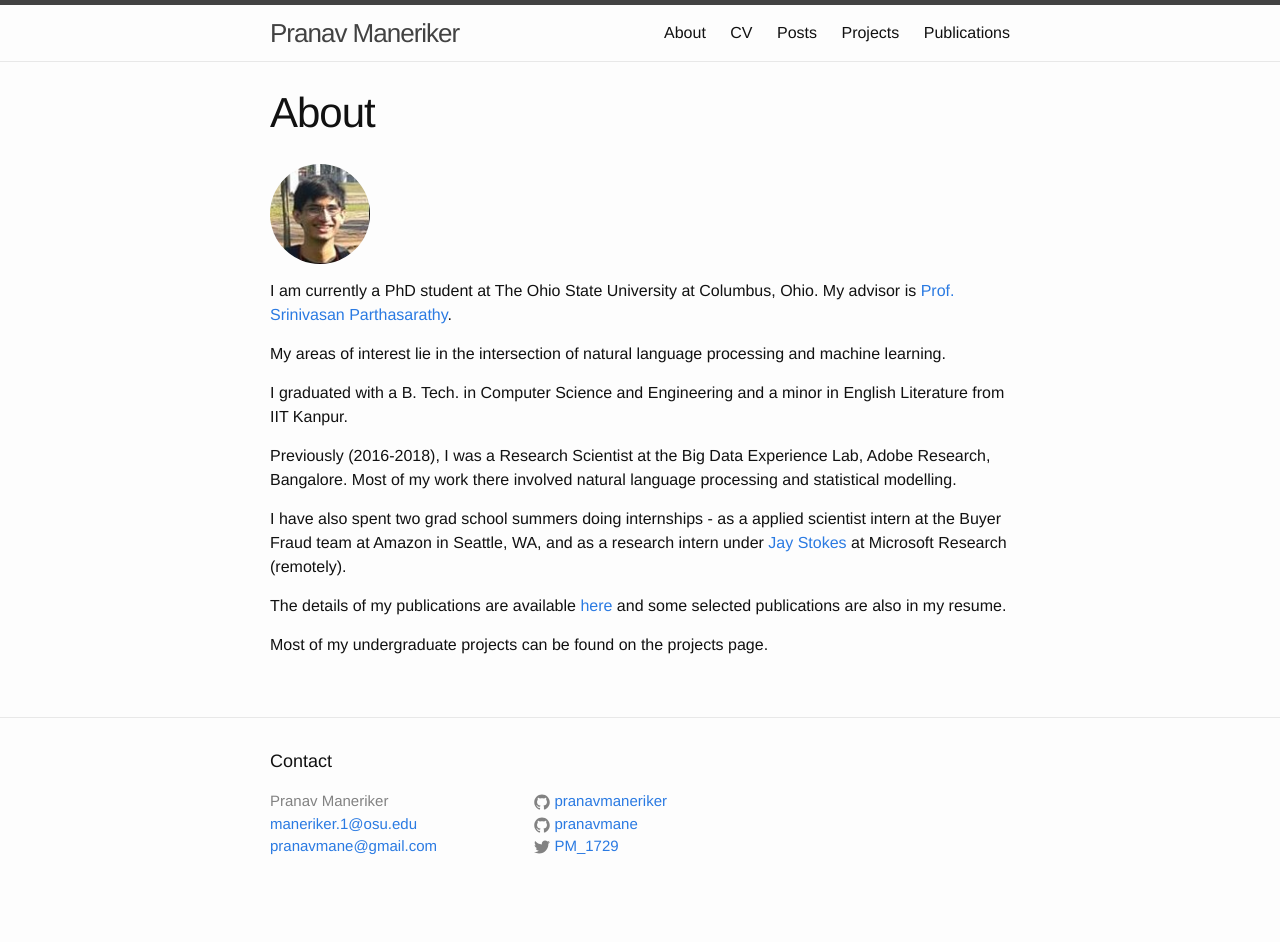
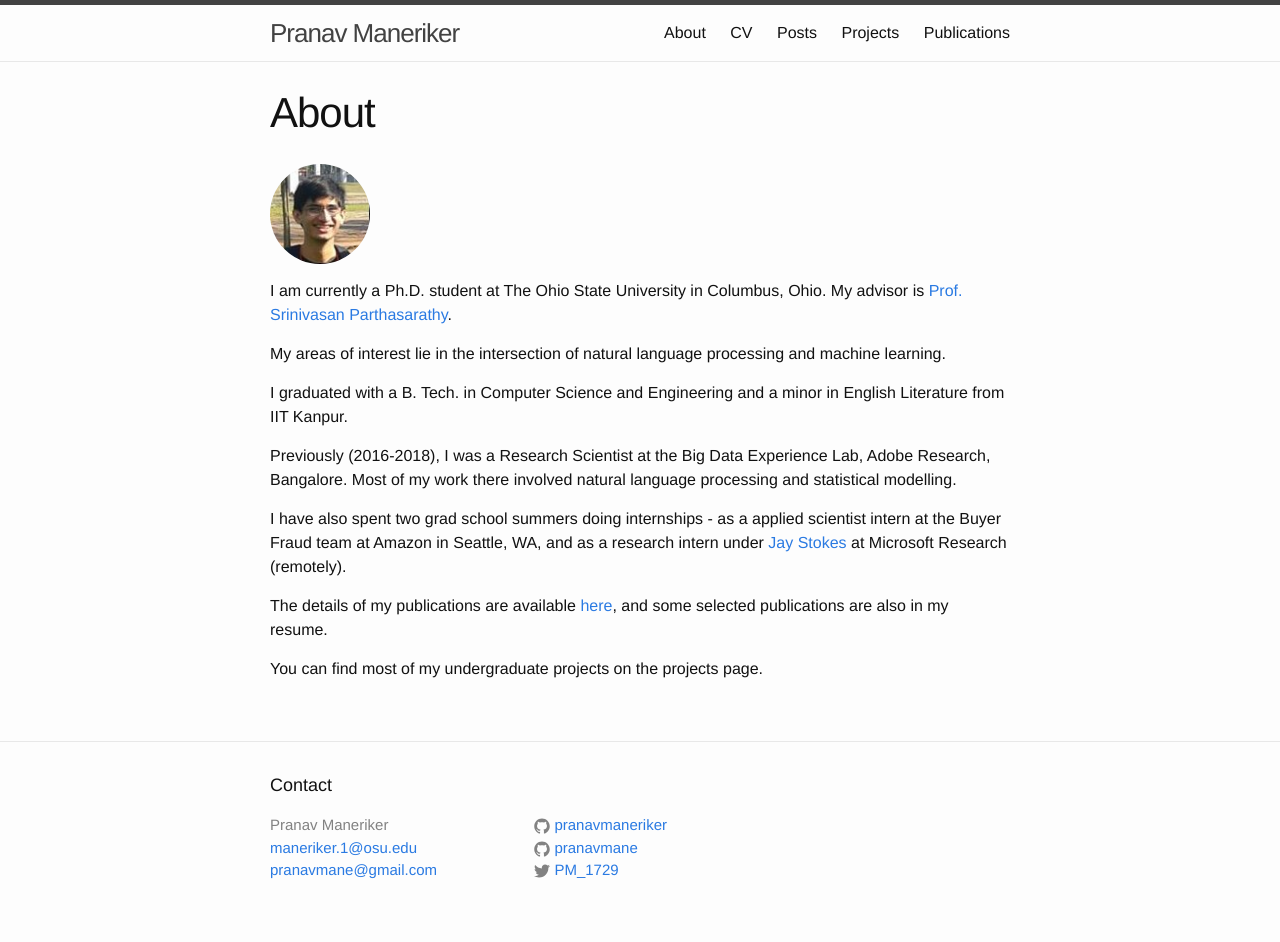
Before and after one commit to pranavmaneriker/pranavmaneriker.github.io, a Jekyll site: the page built from about.md, in a window 1280 px wide. Built offline with Jekyll 4.4.1, drawn with Linux system fonts in a browser that asks for light colours; before the commit the page ends 918 px from its top, so only the background shows below that.

Commit message:
Update grammar lol

```diff
--- a/about.md
+++ b/about.md
@@ -6,7 +6,7 @@ permalink: /about/
 
 ![Me][Photo]{: .circle-image}
 
-I am currently a PhD student at The Ohio State University at Columbus, Ohio. My advisor is [Prof. Srinivasan Parthasarathy](http://web.cse.ohio-state.edu/~parthasarathy.2/).
+I am currently a Ph.D. student at The Ohio State University in Columbus, Ohio. My advisor is [Prof. Srinivasan Parthasarathy](http://web.cse.ohio-state.edu/~parthasarathy.2/).
 
 My areas of interest lie in the intersection of natural language processing and machine learning.
 
@@ -16,8 +16,8 @@ Previously (2016-2018), I was a Research Scientist at the Big Data Experience La
 
 I have also spent two grad school summers doing internships - as a applied scientist intern at the Buyer Fraud team at Amazon in Seattle, WA, and as a research intern under [Jay Stokes](https://www.microsoft.com/en-us/research/people/jstokes/) at Microsoft Research (remotely).
 
-The details of my publications are available [here](https://scholar.google.com/citations?user=9t8gbkkAAAAJ&hl=en) and some selected publications are also in my resume.
+The details of my publications are available [here](https://scholar.google.com/citations?user=9t8gbkkAAAAJ&hl=en), and some selected publications are also in my resume.
 
-Most of my undergraduate projects can be found on the projects page.
+You can find most of my undergraduate projects on the projects page.
 
 [Photo]:{{ site.baseurl }}/assets/photo.jpg
```
Also changed, not shown: 1 other file.
